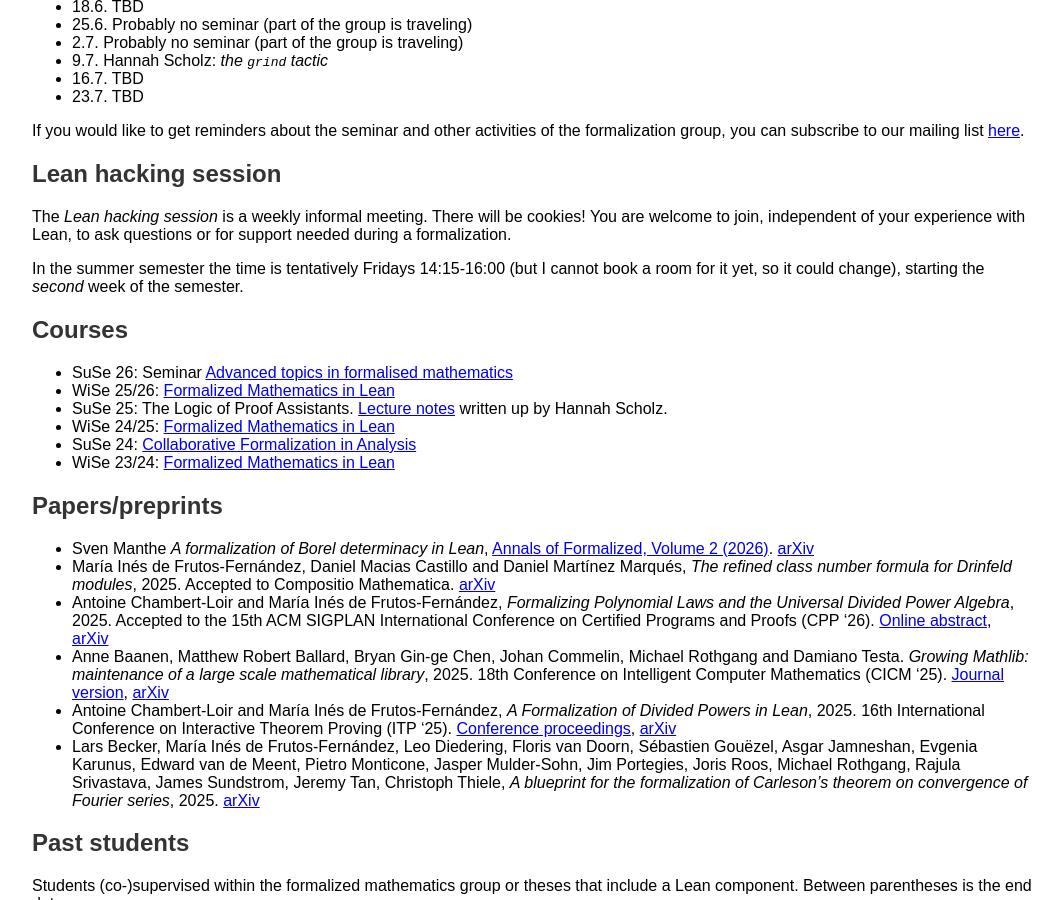
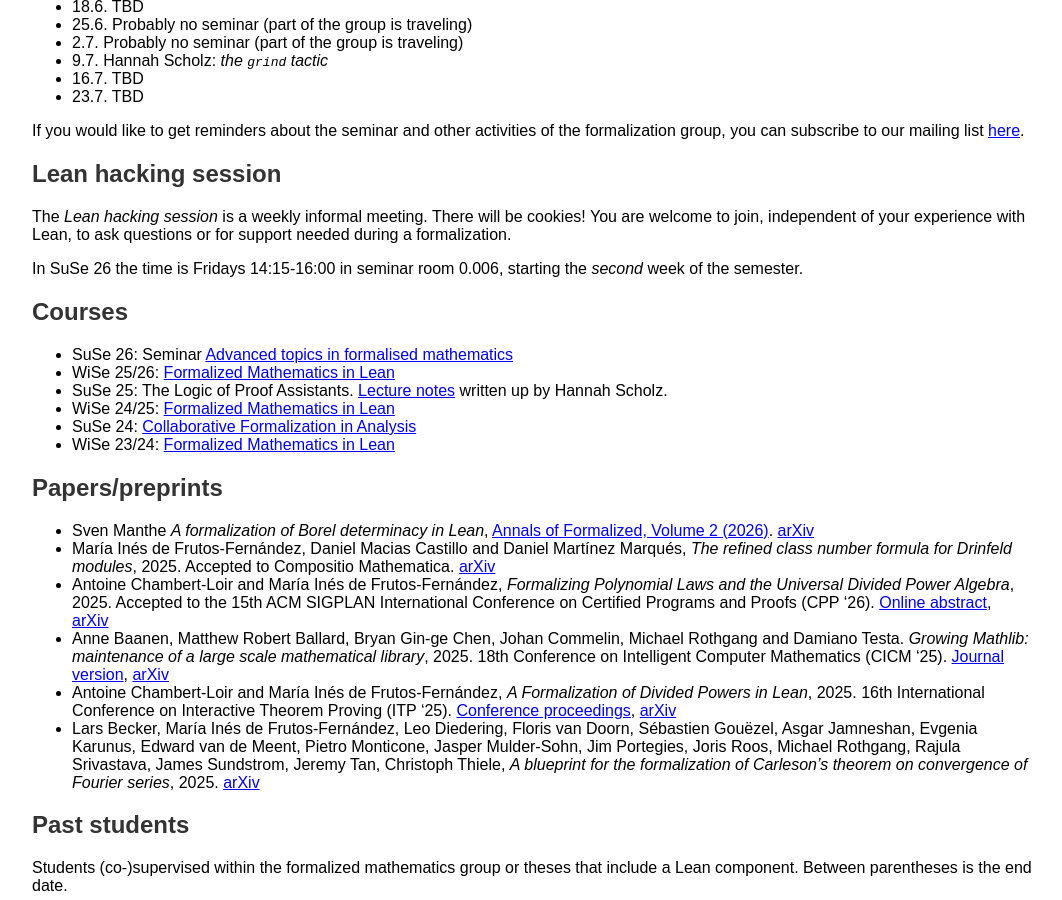
Before and after one commit to fpvandoorn/fpvandoorn.github.io, a Jekyll site: the page built from formalized-mathematics.md, in a window 1280 px wide and 900 px high, scrolled down 1128 px. Shown: the whole window, without its empty margins (108-1170 px from the left). Built offline with Jekyll 4.4.1, drawn with Linux system fonts in a browser that asks for light colours; our own code applies the rules of GitHub Pages for plain Markdown files.

Commit message:
hacking session

```diff
--- a/formalized-mathematics.md
+++ b/formalized-mathematics.md
@@ -74,7 +74,7 @@
 
 The *Lean hacking session* is a weekly informal meeting. There will be cookies! You are welcome to join, independent of your experience with Lean, to ask questions or for support needed during a formalization.
 
-In the summer semester the time is tentatively Fridays 14:15-16:00 (but I cannot book a room for it yet, so it could change), starting the *second* week of the semester.
+In SuSe 26 the time is Fridays 14:15-16:00 in seminar room 0.006, starting the *second* week of the semester.
 
 ## Courses
 
```
